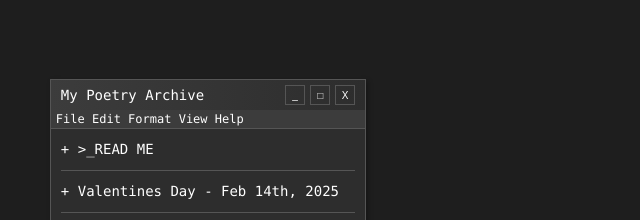
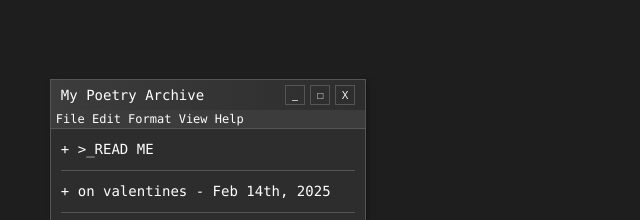
Before and after one commit to CodeFromAaron/poems-from-aaron, a plain HTML site: page index.html in a window 1280 px wide. Shown: the top 220 px of the page, 432-1072 px from the left. Drawn offline with Linux system fonts and the light colour scheme.

Commit message:
Update index.html

```diff
--- a/index.html
+++ b/index.html
@@ -159,7 +159,7 @@ feel free to let me know. :)
 `
     },
         {
-        title: "Valentines Day - Feb 14th, 2025",
+        title: "on valentines - Feb 14th, 2025",
         content: `
                  ╔══ஓ๑♡๑ஓ══╗
 
@@ -217,7 +217,6 @@ before they exit through my skin.
 Good morning, I have loved you,
 and it’s time for me to shower
 and enter today.
-
 `
     },
     {
```
Lines whose indentation alone changed are shown as unchanged.
